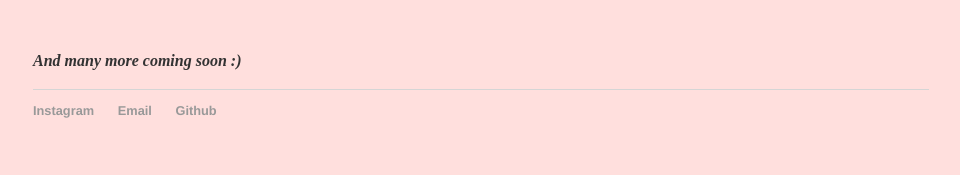
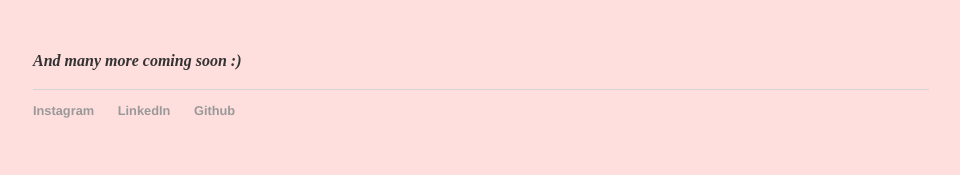
Before and after one commit to charutomo/charutomo.github.io, a Jekyll site: the page built from projects/index.html, in a window 1280 px wide. Shown: the part 793-968 px from the top of the page, without its empty margins (159-1119 px from the left). Built offline with Jekyll 4.4.1, drawn with Linux system fonts in a browser that asks for light colours.

Commit message:
Update default.html
add linkedin

```diff
--- a/_layouts/default.html
+++ b/_layouts/default.html
@@ -24,7 +24,7 @@
 		<footer>
     		<ul>
 			      <li><a href="https://www.instagram.com/char.issa_/">Instagram</a></li>
-        		<li><a href="charissa.utomo@gmail.com">Email</a></li>
+        		<li><a href="www.linkedin.com/in/charissa-utomo-4b750521a">LinkedIn</a></li>
         		<li><a href="https://github.com/charutomo">Github</a></li>
 			</ul>
 		</footer>
```
